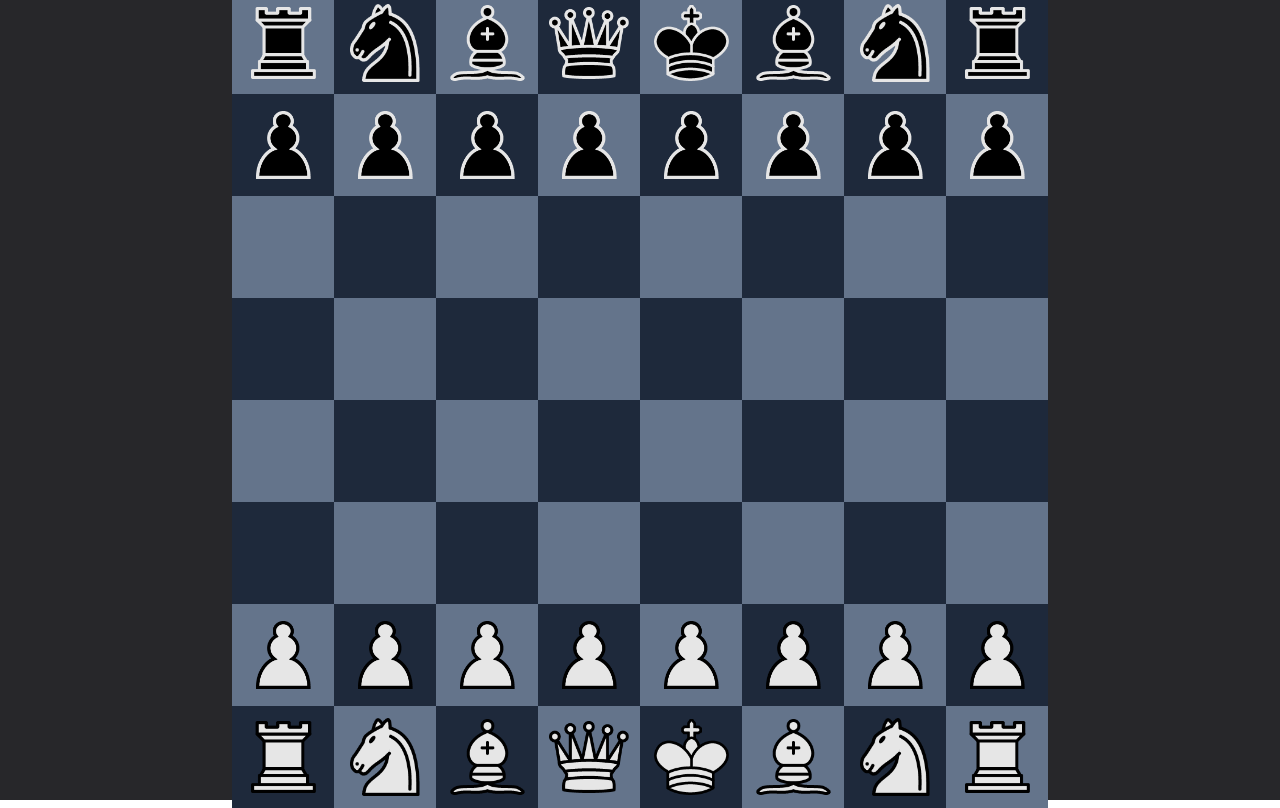
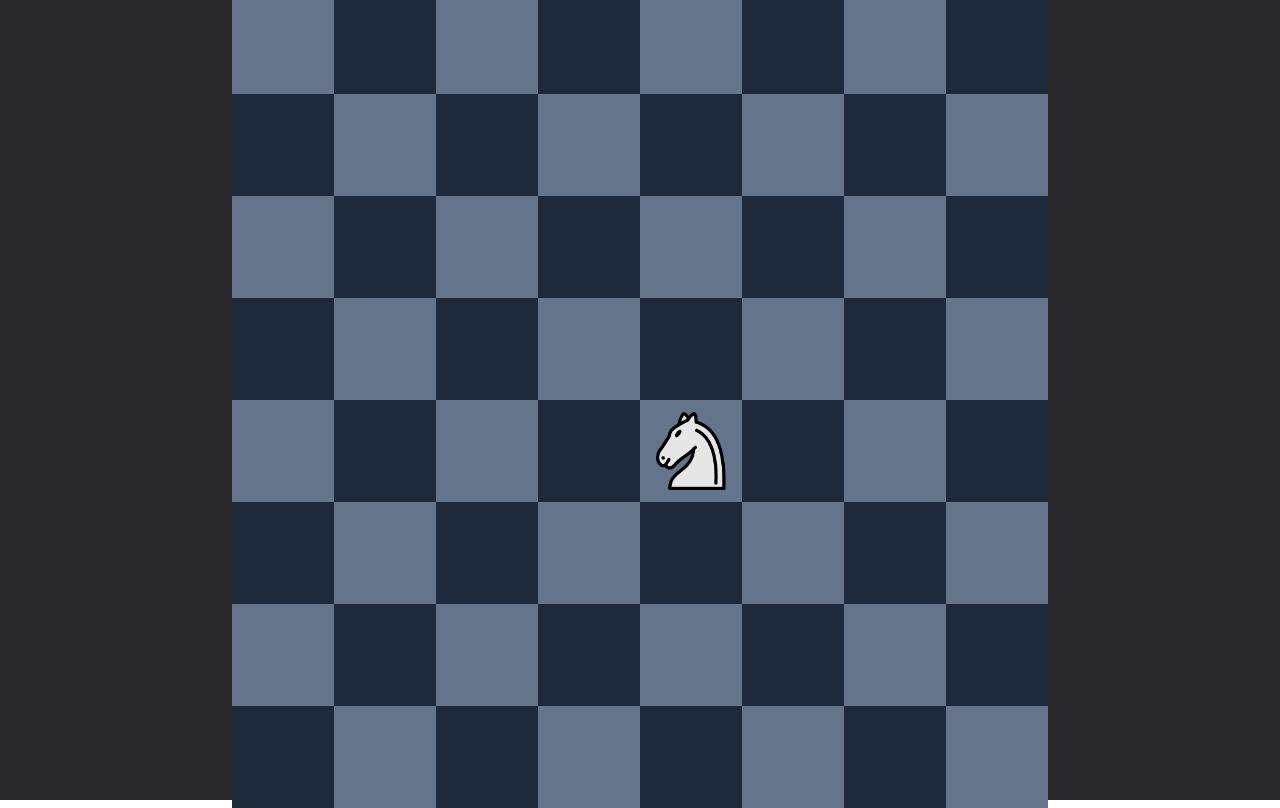
Before and after one commit to viniradoll/ChessApp, a Next.js app: page / in a window 1280 px wide. Built offline with nearby package versions, Linux system fonts and the light colour scheme.

Commit message:
Added Knight movement

```diff
--- a/app/board.tsx
+++ b/app/board.tsx
@@ -1,6 +1,7 @@
 'use client'
 import { useState } from "react"
 import Square from "./square"
+import knightMoves from "./pieceMovement"
 
 // let piecesIds = {
 //     'none': 0,
@@ -23,29 +24,55 @@ const initialState = {
              4, 2, 3 ,5 ,6 ,3, 2, 4],
 }
 
+const temp =
+    [0, 0, 0, 0, 0, 0, 0, 0,
+     0, 0, 0, 0, 0, 0, 0, 0,
+     0, 0, 0, 0, 0, 0, 0, 0,
+     0, 0, 0, 0, 0, 0, 0, 0,
+     0, 0, 0, 0, 2, 0, 0, 0,
+     0, 0, 0, 0, 0, 0, 0, 0,
+     0, 0, 0, 0, 0, 0, 0, 0,
+     0, 0, 0, 0, 0, 0, 0, 0]
+
 export default function Board() {
 
-    const [board, setBoard] = useState<number[]>(initialState.board)
+    const [board, setBoard] = useState<number[]>(temp)
     const [selected, setSelected] = useState<number>(-1)
     const SelectedIsValid = selected > -1 ? true : false
+    const [validMoves, setValidMoves] = useState<number[]>([])
+
+    function calculateValidMoves(squareId:number){
+        let pieceId = board[squareId]
+        let col = squareId % 8
+        let row = (squareId - col) / 8
+        if (Math.abs(pieceId) === 2 && !SelectedIsValid){
+            return setValidMoves(knightMoves(squareId))
+        }
+        setValidMoves([])
+    }
 
     function squareClick(squareId:number){
-        console.log(selected, SelectedIsValid)
-        if (SelectedIsValid){
+        if (SelectedIsValid && selected !== squareId){
             let tBoard = board
             tBoard[squareId] = board[selected]
             tBoard[selected] = 0
             setSelected(-1)
+            calculateValidMoves(squareId)
             return setBoard(board)
         }
-        if (board[squareId] === 0 || squareId === selected){ return setSelected(-1) }
-        return setSelected(squareId)
+        if (board[squareId] === 0 || squareId === selected){
+            setSelected(-1)
+            calculateValidMoves(squareId)
+            return
+        }
+        setSelected(squareId)
+        calculateValidMoves(squareId)
     }
 
     function renderSquares(){
         let squares = new Array()
         for (let i = 0; i < 64; i++){
-            squares.push(<Square click={squareClick} selected={selected} pieceId={board[i]} squareId={i} key={i} />)
+            squares.push(<Square validMoves={validMoves} click={squareClick} selected={selected} pieceId={board[i]} squareId={i} key={i} />)
         }
         return(squares)
     }
--- /dev/null
+++ b/app/pieceMovement.tsx
@@ -0,0 +1,30 @@
+
+function knight(square: number){
+    let output = []
+    let col = square % 8
+    let row = (square - col) / 8
+    const moveSteps = [
+        [-2, 1],
+        [-1, 2],
+        [1, 2],
+        [2, 1],
+        [2, -1],
+        [1, -2],
+        [-1, -2],
+        [-2, -1]
+    ]
+    for (let i of moveSteps){
+        let newRow = row + i[0]
+        let newCol = col + i[1]
+        if (newRow >= 0 && newRow <= 7 && newCol >= 0 && newCol <= 7){
+            output.push((newRow*8)+newCol)
+        }
+    }
+    return output
+}
+
+function bishop(){
+
+}
+
+export default knight; bishop
--- a/app/square.tsx
+++ b/app/square.tsx
@@ -18,6 +18,7 @@ type Props = {
     pieceId: number,
     selected: number,
     click: any,
+    validMoves: number[],
 }
 
 interface pieceImage{
@@ -45,18 +46,21 @@ function getPiece(id:number):pieceImage{
     }
 }
 
-function getBackgroundColor(squareId:number, selected:number):string{
+function getBackgroundColor(validMoves:number[], squareId:number, selected:number):string{
+    if (validMoves.includes(squareId)){
+        return 'bg-neutral-900'
+    }
     if (selected !== squareId){
         return (squareId + Math.floor(squareId / 8)) % 2 === 0 ? 'bg-slate-500' : 'bg-slate-800'
     }
     return 'bg-cyan-800'
 }
 
-export default function Square({ squareId, pieceId, selected, click }: Props){
+export default function Square({ squareId, pieceId, selected, click, validMoves }: Props){
     let piece:pieceImage = getPiece(pieceId)
     return(
         <div onClick={() => click(squareId)}
-        className={`${getBackgroundColor(squareId, selected)} h-[102px] w-auto flex items-center justify-center`} >
+        className={`${getBackgroundColor(validMoves, squareId, selected)} h-[102px] w-auto flex items-center justify-center`} >
             <Image
             src={piece.image}
             height={piece.size}
```
